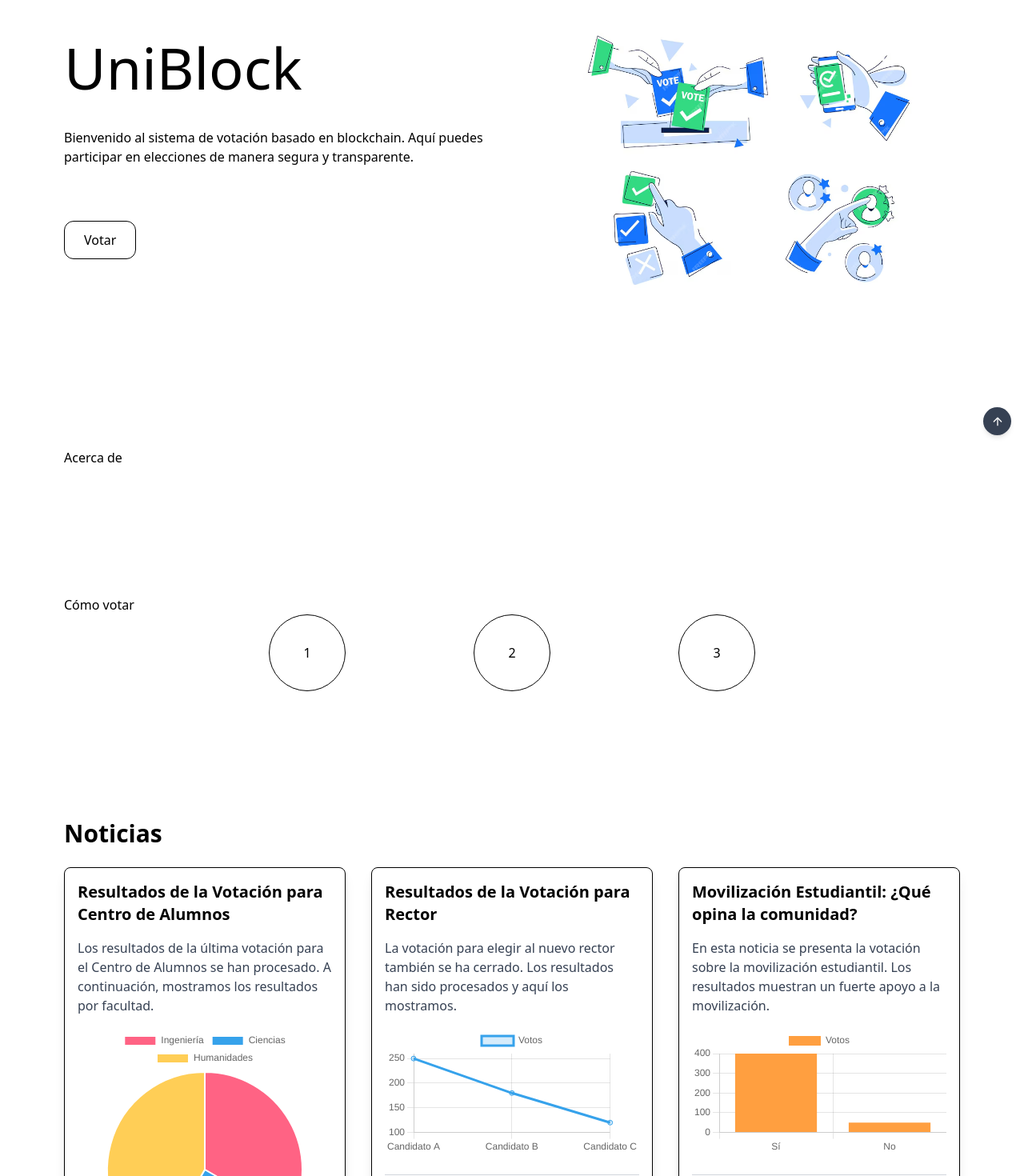
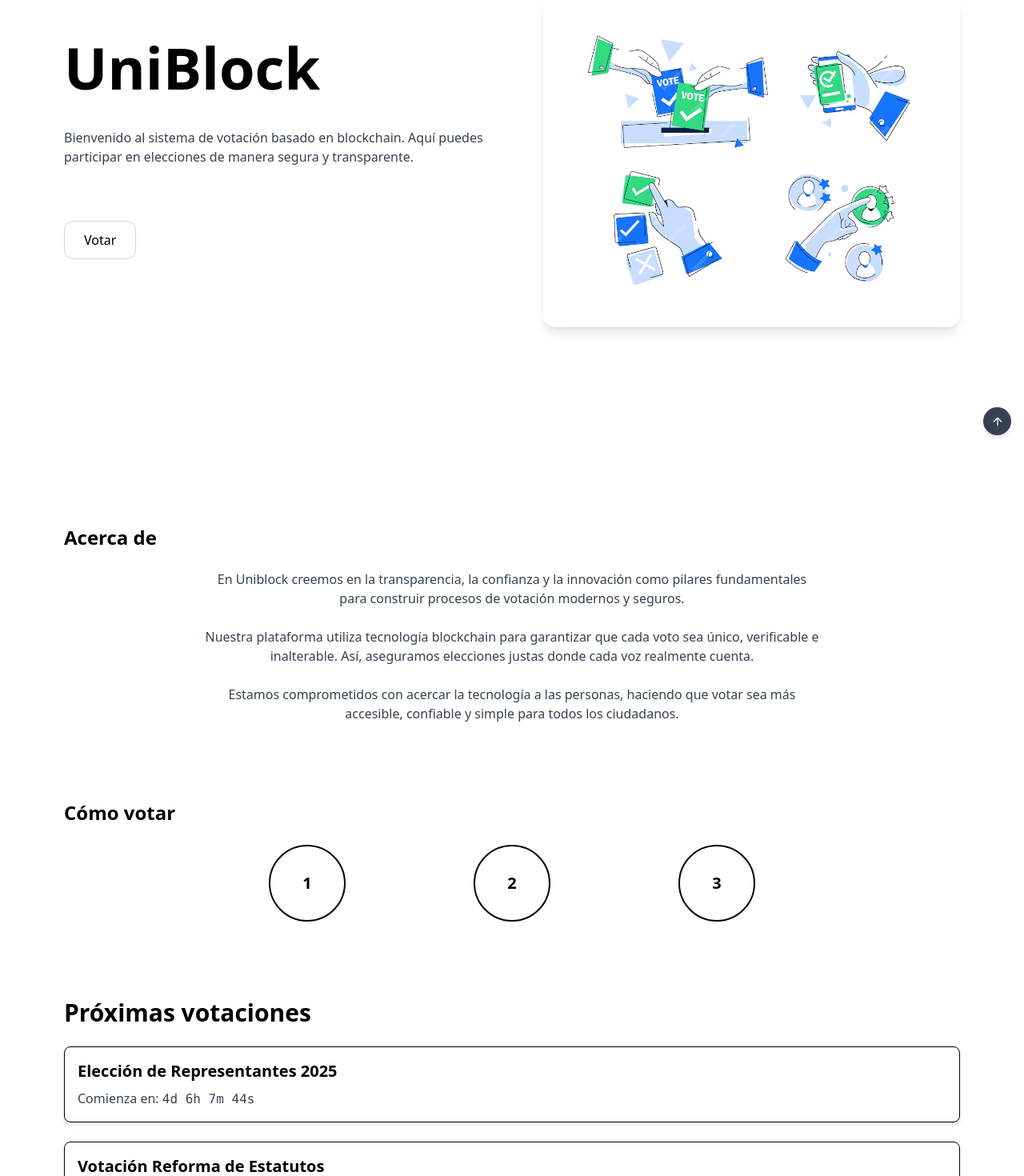
Before and after one commit to info288-17-202501/UniBlock, a React (Vite) app in the folder frontend/: page / in a window 1280 px wide. Shown: the part 240-1710 px from the top of the page at 80% size. Built offline with nearby package versions, Linux system fonts and the light colour scheme.

Commit message:
componentes finales separados e importados en Home

```diff
--- a/frontend/src/App.jsx
+++ b/frontend/src/App.jsx
@@ -9,11 +9,11 @@ import ScrollToTopButton from './components/ScrollToTopButton';
 function App() {
   return (
     <>
-      {/* <Header /> Con o sin esto sigue funcionando el nav, no entiendo*/}
-      <Routes>
-        <Route path="/" element={<Home />} />
-        <Route path="/auth" element={<Auth />} />
-      </Routes>
+      <Header />
+        <Routes>
+          <Route path="/" element={<Home />} />
+          <Route path="/auth" element={<Auth />} />
+        </Routes>
       <Footer />
       <ScrollToTopButton />
     </>
--- /dev/null
+++ b/frontend/src/components/AcercaDe.jsx
@@ -0,0 +1,25 @@
+import React from 'react';
+
+const AcercaDe = () => {
+  return (
+    <section id="acerca-de">
+      <h2 className="text-2xl font-bold mb-6">Acerca de</h2>
+      <div className="max-w-3xl mx-auto text-center text-gray-700 space-y-6">
+        <p>
+          En Uniblock creemos en la transparencia, la confianza y la innovación como pilares fundamentales
+          para construir procesos de votación modernos y seguros.
+        </p>
+        <p>
+          Nuestra plataforma utiliza tecnología blockchain para garantizar que cada voto sea único, verificable e inalterable.
+          Así, aseguramos elecciones justas donde cada voz realmente cuenta.
+        </p>
+        <p>
+          Estamos comprometidos con acercar la tecnología a las personas, haciendo que votar sea más accesible, confiable y simple
+          para todos los ciudadanos.
+        </p>
+      </div>
+    </section>
+  );
+};
+
+export default AcercaDe;
--- /dev/null
+++ b/frontend/src/components/ComoVotar.jsx
@@ -0,0 +1,22 @@
+import React from 'react';
+
+const ComoVotar = () => {
+  return (
+    <section id="como-votar">
+      <h2 className="text-2xl font-bold mb-6">Cómo votar</h2>
+      <div className="flex flex-col justify-center items-center lg:flex-row gap-10 xl:gap-40">
+        <div className="paso1 w-24 h-24 border-2 rounded-full p-10 flex items-center justify-center text-xl font-bold">
+          1
+        </div>
+        <div className="paso2 w-24 h-24 border-2 rounded-full p-10 flex items-center justify-center text-xl font-bold">
+          2
+        </div>
+        <div className="paso3 w-24 h-24 border-2 rounded-full p-10 flex items-center justify-center text-xl font-bold">
+          3
+        </div>
+      </div>
+    </section>
+  );
+};
+
+export default ComoVotar;
--- a/frontend/src/components/Footer.jsx
+++ b/frontend/src/components/Footer.jsx
@@ -3,7 +3,7 @@ import { HiOutlineShieldCheck, HiOutlineDocumentText } from 'react-icons/hi';
 
 const Footer = () => {
   return (
-    <footer className="bg-gray-200 text-gray-800 py-8 px-4">
+    <footer className="bg-gray-300 text-gray-800 py-8 px-4">
       <div className="flex flex-col items-center space-y-6">
 
         {/* Centro */}
--- a/frontend/src/components/Header.jsx
+++ b/frontend/src/components/Header.jsx
@@ -53,6 +53,11 @@ const Header = () => {
               </a>
             </li>
             <li className="py-2 lg:py-0 text-center">
+              <a onClick={() => scrollToSection('proximas-votaciones')} className="cursor-pointer hover:text-gray-700">
+                Próximas votaciones
+              </a>
+            </li>
+            <li className="py-2 lg:py-0 text-center">
               <a onClick={() => scrollToSection('noticias')} className="cursor-pointer hover:text-gray-700">
                 Noticias
               </a>
--- /dev/null
+++ b/frontend/src/components/Hero.jsx
@@ -0,0 +1,34 @@
+import React from 'react';
+
+const Hero = () => {
+  return (
+    <section className="hero h-screen lg:h-[90vh] flex items-center">
+      <div className="container mx-auto flex flex-col lg:flex-row items-center justify-between gap-10">
+        <div className="max-w-xl">
+          <h1 className="text-6xl xl:text-7xl font-bold">UniBlock</h1>
+          <p className="py-10 xl:max-w-[600px] text-gray-700">
+            Bienvenido al sistema de votación basado en blockchain. Aquí puedes participar en elecciones de manera segura y transparente.
+          </p>
+          <div className="lg:py-10">
+            <a
+              href="/login"
+              className="btn border border-gray-300 rounded-xl px-6 py-3 hover:bg-gray-100 transition"
+            >
+              Votar
+            </a>
+          </div>
+        </div>
+
+        <div className="w-full lg:w-1/2">
+          <img
+            src="/Fondos/fondo.avif"
+            alt="Imagen votación blockchain"
+            className="w-full h-auto rounded-2xl shadow-lg"
+          />
+        </div>
+      </div>
+    </section>
+  );
+};
+
+export default Hero;
--- a/frontend/src/components/Noticias.jsx
+++ b/frontend/src/components/Noticias.jsx
@@ -136,7 +136,7 @@ const Noticias = () => {
 
   return (
     <section id="noticias">
-      <h2 className="text-3xl font-bold mb-6">Noticias</h2>
+      <h2 className="text-2xl font-bold mb-6">Noticias</h2>
       {/* Noticias */}
       <div className="grid grid-cols-1 md:grid-cols-2 lg:grid-cols-3 gap-8">
         {noticiasVisibles.map((item, index) => (
--- a/frontend/src/components/PreguntasFrecuentes.jsx
+++ b/frontend/src/components/PreguntasFrecuentes.jsx
@@ -11,7 +11,7 @@ const PreguntasFrecuentes = () => {
 
   return (
     <section id="preguntas-frecuentes">
-      <h2 className="text-3xl font-bold mb-6">Preguntas Frecuentes</h2>
+      <h2 className="text-2xl font-bold mb-6">Preguntas frecuentes</h2>
       <div className="space-y-4">
         {preguntas.map((item, index) => (
           <div key={index}>
--- /dev/null
+++ b/frontend/src/components/ProximasVotaciones.jsx
@@ -0,0 +1,64 @@
+import React, { useState, useEffect } from 'react';
+
+// Simulamos que tienes un array de próximas votaciones
+const votaciones = [
+  {
+    titulo: 'Elección de Representantes 2025',
+    fechaInicio: new Date('2025-05-01T10:00:00'), // Puedes ajustar estas fechas
+  },
+  {
+    titulo: 'Votación Reforma de Estatutos',
+    fechaInicio: new Date('2025-06-15T12:00:00'),
+  },
+];
+
+const ProximasVotaciones = () => {
+  const [tiemposRestantes, setTiemposRestantes] = useState([]);
+
+  useEffect(() => {
+    const calcularTiempos = () => {
+      const ahora = new Date().getTime();
+      const nuevosTiempos = votaciones.map((votacion) => {
+        const tiempoRestante = votacion.fechaInicio.getTime() - ahora;
+        return tiempoRestante;
+      });
+      setTiemposRestantes(nuevosTiempos);
+    };
+
+    calcularTiempos();
+    const intervalo = setInterval(calcularTiempos, 1000);
+
+    return () => clearInterval(intervalo);
+  }, []);
+
+  const formatearTiempo = (milisegundos) => {
+    if (milisegundos <= 0) {
+      return '¡Ya puedes votar!';
+    }
+    const segundos = Math.floor(milisegundos / 1000);
+    const dias = Math.floor(segundos / (3600 * 24));
+    const horas = Math.floor((segundos % (3600 * 24)) / 3600);
+    const minutos = Math.floor((segundos % 3600) / 60);
+    const segundosRestantes = segundos % 60;
+
+    return `${dias}d ${horas}h ${minutos}m ${segundosRestantes}s`;
+  };
+
+  return (
+    <section id="proximas-votaciones">
+      <h2 className="text-3xl font-bold mb-6">Próximas votaciones</h2>
+      <div className="space-y-6">
+        {votaciones.map((votacion, index) => (
+          <div key={index} className="p-4 border rounded-lg shadow-md">
+            <h3 className="text-xl font-semibold mb-2">{votacion.titulo}</h3>
+            <p className="text-gray-700">
+              Comienza en: <span className="font-mono">{formatearTiempo(tiemposRestantes[index])}</span>
+            </p>
+          </div>
+        ))}
+      </div>
+    </section>
+  );
+};
+
+export default ProximasVotaciones;
--- a/frontend/src/components/Usuarios.jsx
+++ b/frontend/src/components/Usuarios.jsx
@@ -4,7 +4,7 @@ import usuariosData from '../data/Usuarios.json';
 const Usuarios = () => {
   return (
     <section id="usuarios" className="bg-gray-50 py-16 px-6 text-center">
-      <h2 className="text-3xl font-bold mb-12 text-gray-800">Ellos confían en nosotros</h2>
+      <h2 className="text-2xl font-bold mb-6">Ellos confían en nosotros</h2>
       <div className="grid grid-cols-1 sm:grid-cols-2 md:grid-cols-4 gap-10">
         {usuariosData.map((item) => (
           <div
--- a/frontend/src/pages/Home.jsx
+++ b/frontend/src/pages/Home.jsx
@@ -1,61 +1,39 @@
 import React from 'react';
-import Header from '@components/Header';
+
+import Hero from "../components/Hero";
+import AcercaDe from '@components/AcercaDe';
+import ComoVotar from '@components/ComoVotar';
+import ProximasVotaciones from '@components/ProximasVotaciones';
+import Noticias from '@components/Noticias';
 import PreguntasFrecuentes from '@components/PreguntasFrecuentes';
-import Noticias from '../components/Noticias';
-import Usuarios from '../components/Usuarios';
+import Usuarios from '@components/Usuarios';
 
 
 const Home = () => {
 	return (
 		<>
-			<Header />
 			<div className="home p-10 xl:p-20">
-				{/* <section className='hero h-screen lg:h-[90vh] flex items-center'>
-					<div>
-						<h1 className='text-6xl xl:text-7xl'>UniBlock</h1>
-						<p className='py-10 xl:max-w-150'>Bienvenido al sistema de votación basado en blockchain. Aquí puedes participar en elecciones de manera segura y transparente.</p>
-						<div className='lg:py-10'>
-							<a href="/login" className="btn border-1 rounded-xl px-6 py-3 ">Votar</a>
-						</div>
-					</div>
-				</section> */}
-				<section className='hero h-screen lg:h-[90vh] flex items-center'>
-					<div className='container mx-auto flex flex-col lg:flex-row items-center justify-between gap-10'>
-						<div className='max-w-xl'>
-						<h1 className='text-6xl xl:text-7xl'>UniBlock</h1>
-						<p className='py-10 xl:max-w-150'>
-							Bienvenido al sistema de votación basado en blockchain. Aquí puedes participar en elecciones de manera segura y transparente.
-						</p>
-						<div className='lg:py-10'>
-							<a href="/login" className="btn border-1 rounded-xl px-6 py-3 ">Votar</a>
-						</div>
-						</div>
-
-						<div className='w-full lg:w-1/2'>
-						<img src="/Fondos/fondo.avif" alt="Imagen votación blockchain" className="w-full h-auto" />
-						</div>
-					</div>
+				<section id="hero">
+					<Hero />
 				</section>
 
-
-				<section id='acerca-de'>
-					<h1>Acerca de</h1>
+				<section id='acerca-de' className="mt-24">
+					<AcercaDe />
 				</section>
 
-				<section id='como-votar' className='my-10 lg:py-30'>
-					<h1>Cómo votar</h1>
-						<div className='flex flex-col justify-center items-center lg:flex-row gap-10 xl:gap-40'>
-						<div className='paso1 w-24 h-24  border-1 rounded-full p-10 flex items-center justify-center'>1</div>
-						<div className='paso2 w-24 h-24  border-1 rounded-full p-10 flex items-center justify-center'>2</div>
-						<div className='paso3 w-24 h-24  border-1 rounded-full p-10 flex items-center justify-center'>3</div>
-					</div>
+				<section id='como-votar' className="mt-24">
+					<ComoVotar />
 				</section>
 
-				<section id='noticias'>
+				<section id='proximas-votaciones' className="mt-24">
+					<ProximasVotaciones />
+				</section>
+
+				<section id='noticias' className="mt-24">
 					<Noticias />
 				</section>
 
-				<section id='preguntas-frecuentes'>
+				<section id='preguntas-frecuentes' className="mt-24">
 					<PreguntasFrecuentes />
 				</section>
 
```
